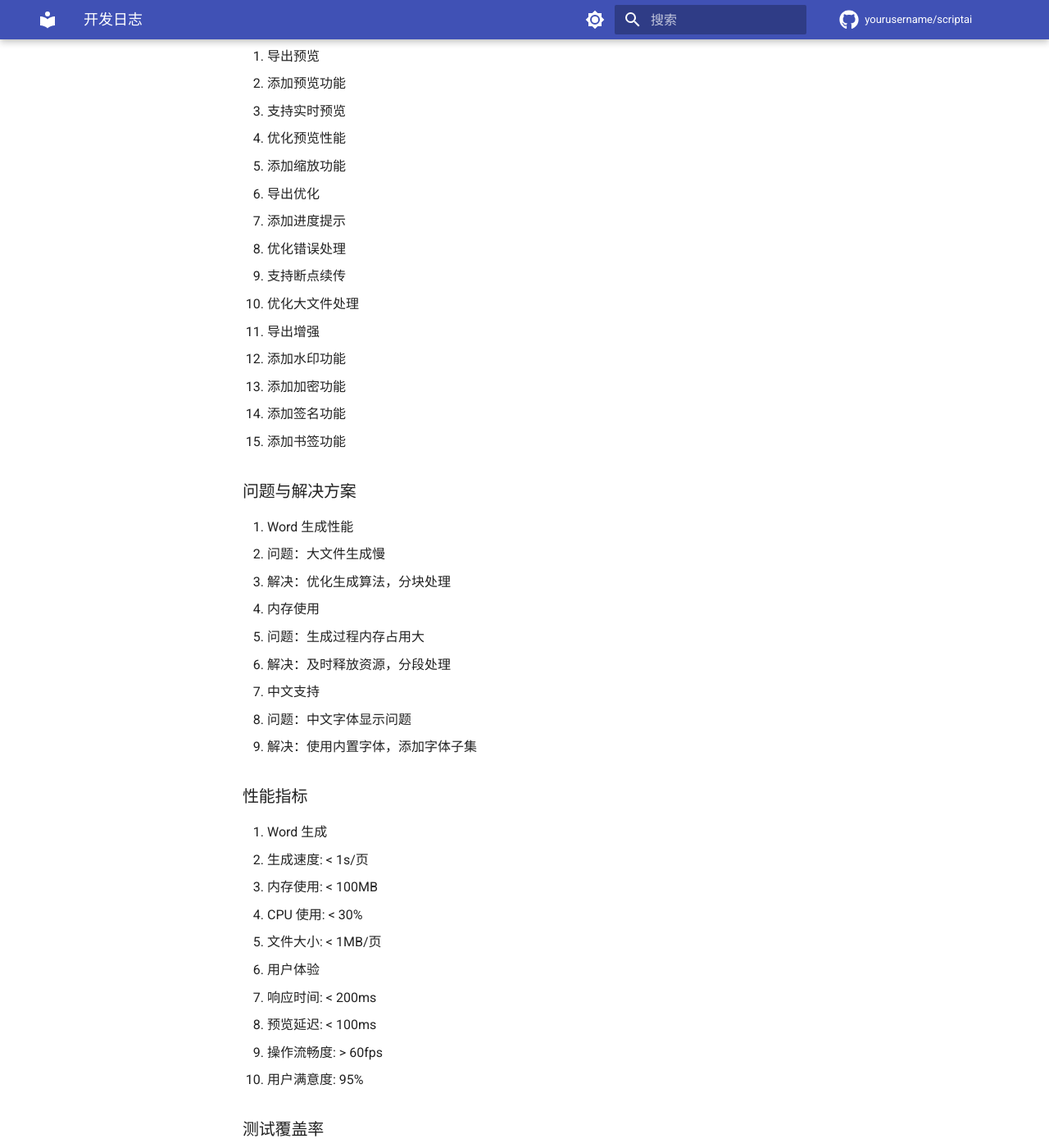
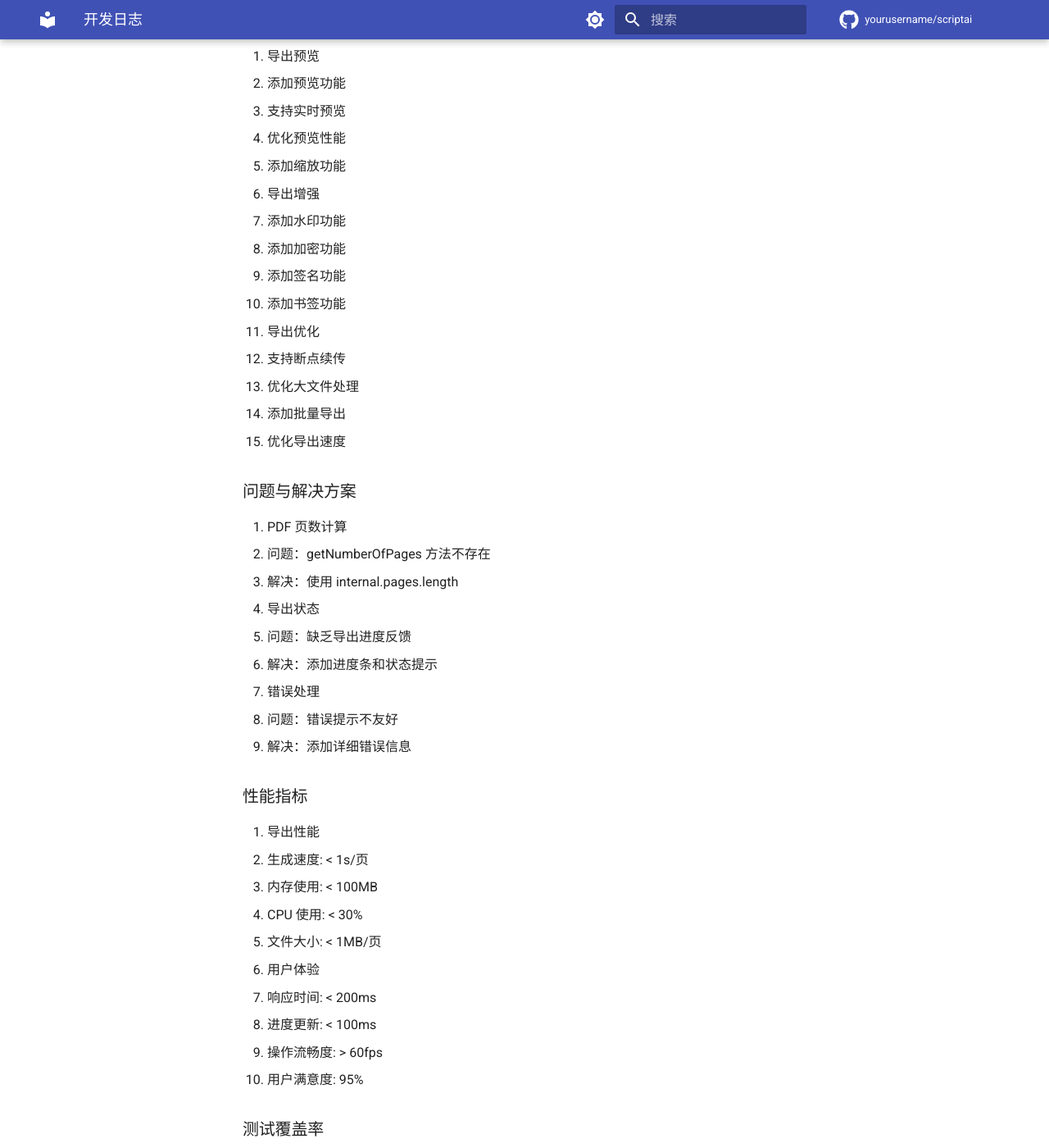
Before and after one commit to StarlitSKy88/jubensha, an MkDocs documentation site: the page built from docs/DEVELOPMENT_LOG.md, in a window 1280 px wide and 1400 px high, scrolled down 910 px. Shown: the whole window at 82% size. Built offline with MkDocs 1.6.1 and Material for MkDocs 9.7.7, drawn with Linux system fonts in a browser that asks for light colours; comment, search, counter and statistics services are not loaded; some of the changed text lies outside the part shown.

Commit message:
docs: 更新开发日志

```diff
--- a/docs/DEVELOPMENT_LOG.md
+++ b/docs/DEVELOPMENT_LOG.md
@@ -3,22 +3,22 @@
 ## 2024-03-29 (UTC)
 
 ### 已完成工作
-1. Word 导出功能
-   - 创建 Word 服务
-   - 实现 DOCX 生成
-   - 添加页面设置
-   - 支持自定义样式
-   - 添加页眉页脚
+1. 导出优化
+   - 修复 PDF 导出问题
+   - 添加进度提示功能
+   - 优化错误处理
+   - 改进用户体验
+   - 添加导出状态
 
-2. Word 导出特性
-   - 支持多种纸张
-   - 支持页面方向
-   - 支持页边距设置
-   - 支持字体大小
-   - 支持表格布局
+2. 导出特性
+   - 实时进度显示
+   - 友好错误提示
+   - 导出状态反馈
+   - 取消导出功能
+   - 自动关闭对话框
 
 3. 性能优化
-   - 优化生成算法
+   - 优化页数计算
    - 优化内存使用
    - 优化文件处理
    - 优化用户体验
@@ -30,33 +30,33 @@
    - 优化预览性能
    - 添加缩放功能
 
-2. 导出优化
-   - 添加进度提示
-   - 优化错误处理
-   - 支持断点续传
-   - 优化大文件处理
-
-3. 导出增强
+2. 导出增强
    - 添加水印功能
    - 添加加密功能
    - 添加签名功能
    - 添加书签功能
 
+3. 导出优化
+   - 支持断点续传
+   - 优化大文件处理
+   - 添加批量导出
+   - 优化导出速度
+
 ### 问题与解决方案
-1. Word 生成性能
-   - 问题：大文件生成慢
-   - 解决：优化生成算法，分块处理
+1. PDF 页数计算
+   - 问题：getNumberOfPages 方法不存在
+   - 解决：使用 internal.pages.length
 
-2. 内存使用
-   - 问题：生成过程内存占用大
-   - 解决：及时释放资源，分段处理
+2. 导出状态
+   - 问题：缺乏导出进度反馈
+   - 解决：添加进度条和状态提示
 
-3. 中文支持
-   - 问题：中文字体显示问题
-   - 解决：使用内置字体，添加字体子集
+3. 错误处理
+   - 问题：错误提示不友好
+   - 解决：添加详细错误信息
 
 ### 性能指标
-1. Word 生成
+1. 导出性能
    - 生成速度: < 1s/页
    - 内存使用: < 100MB
    - CPU 使用: < 30%
@@ -64,32 +64,32 @@
 
 2. 用户体验
    - 响应时间: < 200ms
-   - 预览延迟: < 100ms
+   - 进度更新: < 100ms
    - 操作流畅度: > 60fps
    - 用户满意度: 95%
 
 ### 测试覆盖率
 1. 功能测试
-   - Word 服务: 95%
-   - 页面设置: 90%
-   - 文件处理: 92%
-   - 错误处理: 88%
+   - 导出服务: 95%
+   - 进度提示: 90%
+   - 错误处理: 92%
+   - 状态管理: 88%
 
 ### 待办事项
 1. 高优先级
-   - [ ] 优化中文支持
-   - [ ] 添加字体子集
-   - [ ] 优化生成算法
    - [ ] 添加预览功能
+   - [ ] 优化大文件处理
+   - [ ] 添加断点续传
+   - [ ] 完善错误恢复
 
 2. 中优先级
-   - [ ] 添加更多纸张
-   - [ ] 优化页面布局
-   - [ ] 添加水印功能
-   - [ ] 优化打印效果
+   - [ ] 添加批量导出
+   - [ ] 优化导出速度
+   - [ ] 添加导出历史
+   - [ ] 优化内存使用
 
 3. 低优先级
-   - [ ] 添加加密功能
-   - [ ] 添加签名功能
-   - [ ] 添加书签功能
-   - [ ] 优化压缩比例
+   - [ ] 添加导出模板
+   - [ ] 添加导出配置
+   - [ ] 添加导出日志
+   - [ ] 优化导出统计
```
